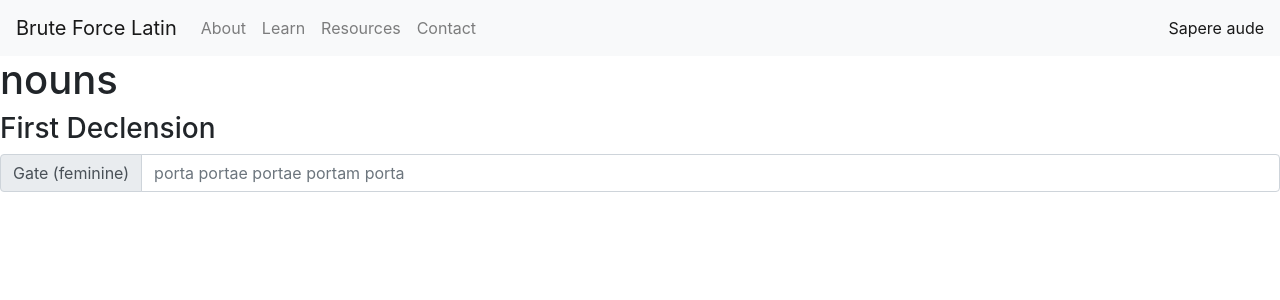
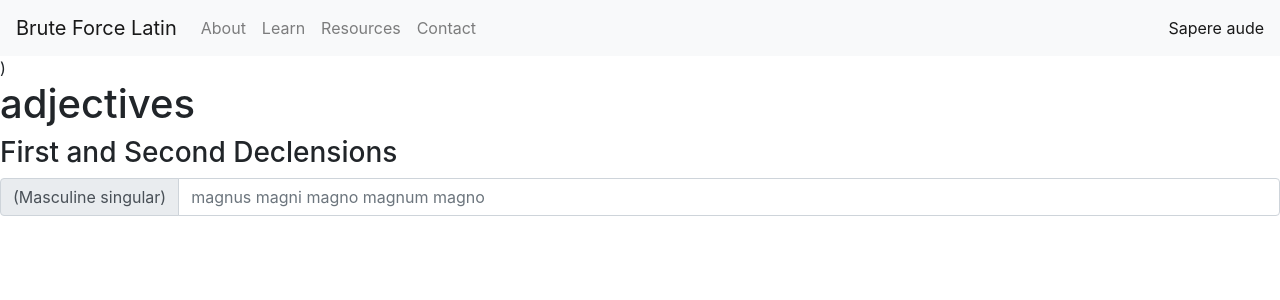
Before and after one commit to Brute-Force-Programmers/brute-force-latin, a React (Create React App) app: page /learn in a window 1280 px wide. Shown: the top 300 px of the page. Built offline with nearby package versions, Linux system fonts and the light colour scheme.

Commit message:
update quiz input to dynamically load json

```diff
--- a/package.json
+++ b/package.json
@@ -11,7 +11,7 @@
     "react-bootstrap": "^1.5.2",
     "react-dom": "^17.0.2",
     "react-router-dom": "^5.2.0",
-    "react-scripts": "^5.0.0",
+    "react-scripts": "^3.0.1",
     "reactstrap": "^8.9.0",
     "web-vitals": "^1.1.1"
   },
--- a/src/Pages/Learn.js
+++ b/src/Pages/Learn.js
@@ -1,18 +1,22 @@
 import React from "react";
 import NavBar from "../components/NavBar";
 import UserQuizInput from "../components/UserQuizInput";
-import nouns from "../vocab/nouns"
+
+
+const readJSON = require('../vocab/AdjectivesTest.json')
 
 const Learn = (props) => {
-    console.log(nouns);
+
   return (
     <div>
-      <NavBar />
+      <NavBar />)
       <UserQuizInput
-        type="nouns"
-        declension="First Declension"
-        word="Gate (feminine)"
-        answer="porta portae portae portam porta"
+        type={Object.keys(readJSON)}
+        sectionTitle={readJSON.adjectives.largeMS.sectionTitle}
+        word={readJSON.adjectives.word}
+        gender={readJSON.adjectives.largeMS.gender}
+        singular={readJSON.adjectives.largeMS.pluralOrSingular}
+        answer={(readJSON.adjectives.largeMS.answer).join(' ')}
       />
     </div>
   );
--- a/src/components/UserQuizInput.js
+++ b/src/components/UserQuizInput.js
@@ -6,10 +6,11 @@ const UserQuizInput = (props) => {
   return (
     <div>
       <h1>{props.type}</h1>
-      <h3>{props.declension}</h3>
+      <h3>{props.sectionTitle}</h3>
       <InputGroup>
         <InputGroupAddon addonType="prepend">
-          <InputGroupText>{props.word}</InputGroupText>
+          <InputGroupText>{props.word} {" (" + props.gender + " "}
+          {"" +props.singular + ")"}</InputGroupText>
         </InputGroupAddon>
         <Input placeholder={props.answer} />
       </InputGroup>
--- a/src/vocab/AdjectivesTest.json
+++ b/src/vocab/AdjectivesTest.json
@@ -2,7 +2,7 @@
   "adjectives": {
     "largeMS": {
       "word": "large",
-      "singular": ["magnus", "magni", "magno", "magnum", "magno"],
+      "answer": ["magnus", "magni", "magno", "magnum", "magno"],
       "sectionTitle": "First and Second Declensions",
       "gender": "Masculine",
       "pluralOrSingular": "singular",
```
Also changed, not shown: 1 other file (tests, documents, lock files or other folders).
